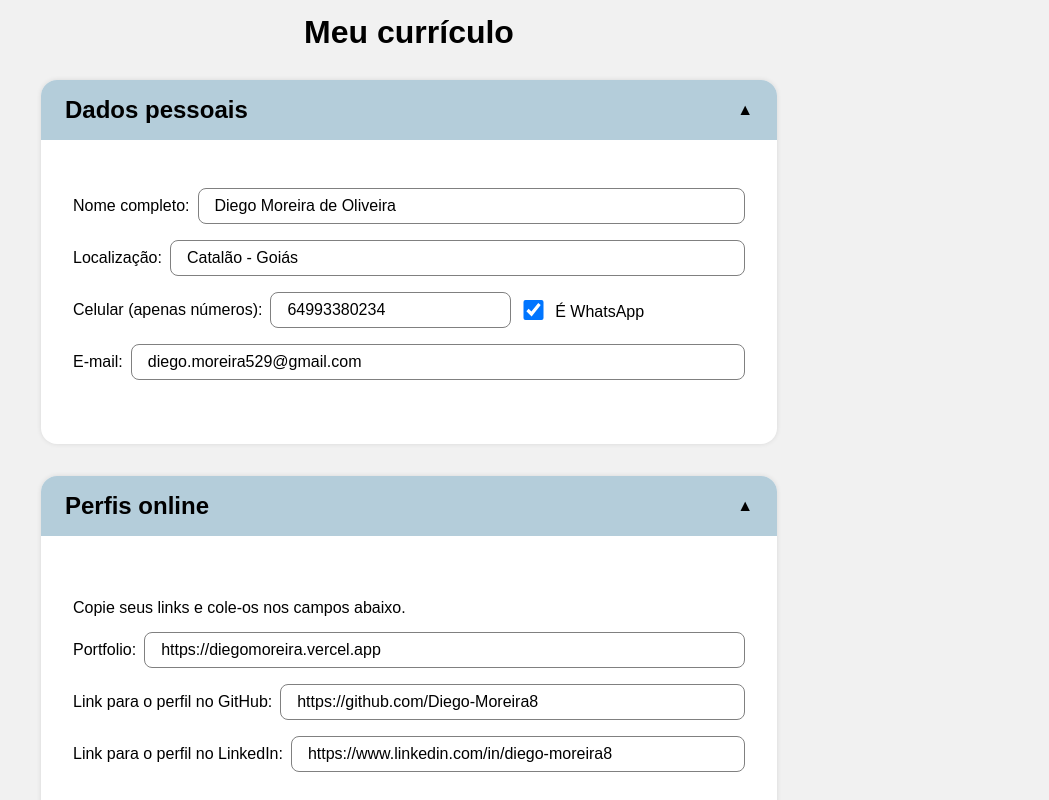
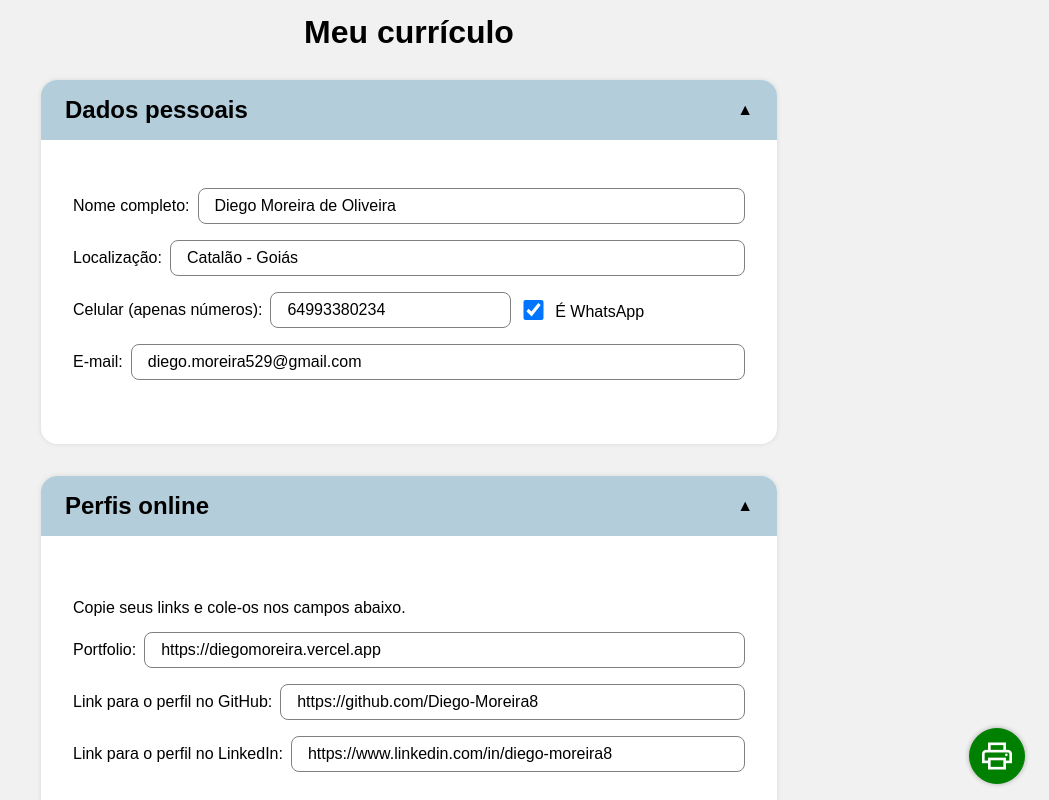
Before and after one commit to Diego-Moreira8/cv-app, a React (Vite) app: page / in a window 1280 px wide. Shown: the top 800 px of the page, without its empty margins (231-1280 px from the left). Built offline with nearby package versions, Linux system fonts and the light colour scheme.

Commit message:
feat: print button

```diff
--- a/index.html
+++ b/index.html
@@ -3,7 +3,14 @@
   <head>
     <meta charset="UTF-8" />
     <meta name="viewport" content="width=device-width, initial-scale=1.0" />
-    <title>CV App</title>
+
+    <!-- Google Icons -->
+    <link
+      rel="stylesheet"
+      href="https://fonts.googleapis.com/css2?family=Material+Symbols+Outlined:opsz,wght,FILL,GRAD@40,300,1,0"
+    />
+
+    <title>Meu Currículo</title>
   </head>
   <body>
     <div id="root"></div>
--- a/src/App.tsx
+++ b/src/App.tsx
@@ -3,6 +3,7 @@ import { Header } from "./components/Header";
 import { CVForms } from "./components/CVForms";
 import { Footer } from "./components/Footer";
 import styles from "./styles/App.module.css";
+import { PrintButton } from "./components/PrintButton";
 
 function App() {
   useEffect(() => {
@@ -16,6 +17,7 @@ function App() {
     <div className={styles.app} id="app">
       <Header />
       <CVForms />
+      <PrintButton />
       <Footer />
     </div>
   );
--- /dev/null
+++ b/src/components/PrintButton.tsx
@@ -0,0 +1,19 @@
+import style from "../styles/PrintButton.module.css";
+
+function PrintButton() {
+  function triggerPrint() {
+    window.print();
+  }
+
+  return (
+    <button
+      type="button"
+      className={`${style.button} ok`}
+      onClick={triggerPrint}
+    >
+      <span className="material-symbols-outlined">print</span>
+    </button>
+  );
+}
+
+export { PrintButton };
--- a/src/styles/Footer.module.css
+++ b/src/styles/Footer.module.css
@@ -1,9 +1,15 @@
 .footer {
   margin: 0;
-  padding: 2rem 1rem;
+  padding: 1rem 1rem 6rem 1rem;
   text-align: center;
 }
 
 .footer > a {
   color: rgb(2, 94, 160);
 }
+
+@media (min-width: 600px) {
+  .footer {
+    padding-bottom: 2rem;
+  }
+}
--- /dev/null
+++ b/src/styles/PrintButton.module.css
@@ -0,0 +1,26 @@
+.button {
+  position: fixed;
+  bottom: 1rem;
+  right: 1rem;
+
+  display: flex;
+  align-items: center;
+  justify-content: center;
+
+  --size: 3.5rem;
+  width: var(--size);
+  height: var(--size);
+  border-radius: var(--size);
+  border: none;
+
+  box-shadow: 0 0 5px 0 rgba(0, 0, 0, 0.3);
+
+  transition: transform 150ms;
+}
+.button:hover {
+  transform: scale(1.1);
+}
+
+.button > span {
+  font-size: 2.25rem;
+}
```
